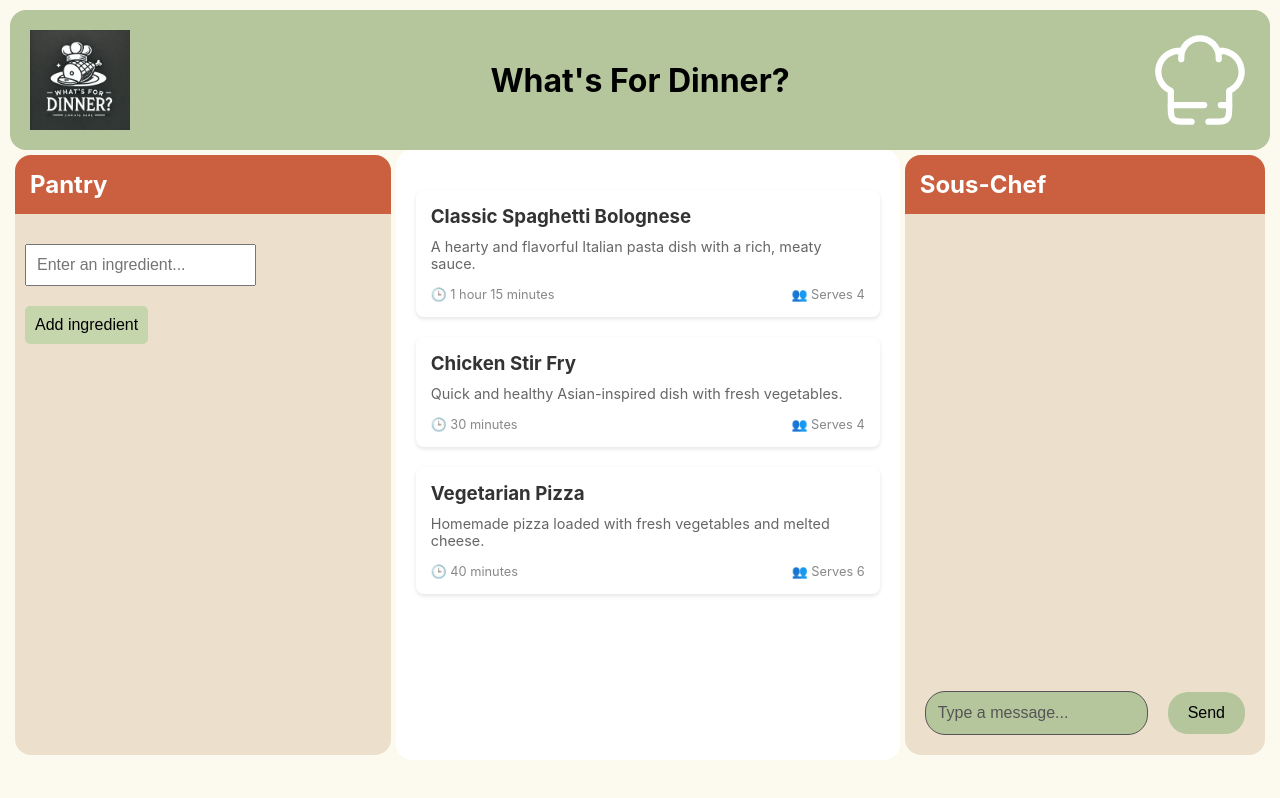
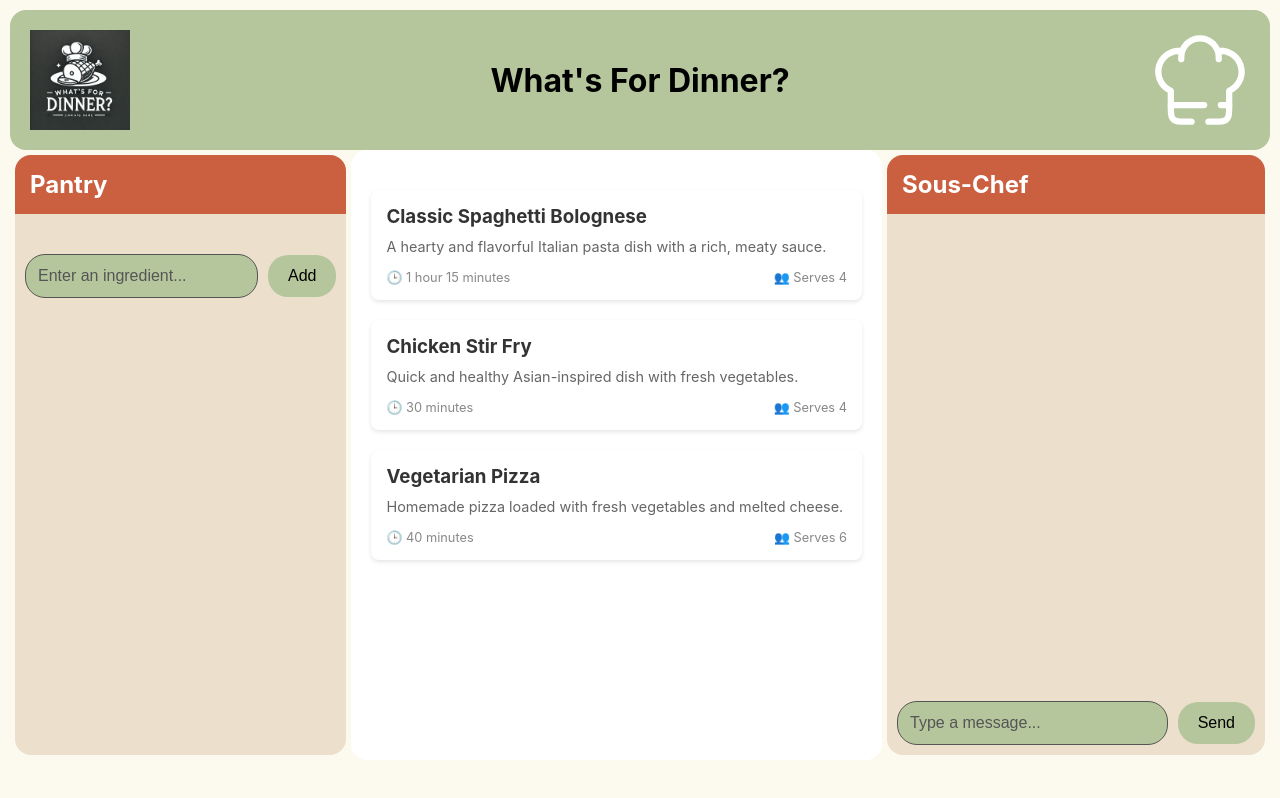
Before and after one commit to Stinger18/MealApp, a React (Create React App) app in the folder src/website/react-app/: page / in a window 1280 px wide. Built offline with nearby package versions, Linux system fonts and the light colour scheme.

Commit message:
Adding Pantry

```diff
--- a/src/website/react-app/src/App.js
+++ b/src/website/react-app/src/App.js
@@ -10,6 +10,29 @@ import Pantry from "./components/Pantry";
 function App() {
   const [message, setMessage] = useState(""); // Store current input message
   const [messages, setMessages] = useState([]); // Store the list of messages
+  const [ChefActive, setChefActive] = useState(true);
+  const [tasks, setTasks] = useState([]);
+  const [newTask, setNewTask] = useState("");
+
+  // Handle chef hat click
+  function handleChefClick() {
+    setChefActive((curr) => !curr);
+  }
+
+  // const handle
+
+  // Handle pantry submission
+  const handlePantrySubmit = (e) => {
+    e.preventDefault();
+    if (newTask.trim() !== "") {
+      setTasks([...tasks, newTask]);
+      setNewTask("");
+    }
+  };
+
+  const handleRemoveItem = (index) => {
+    setTasks(tasks.filter((_, i) => i !== index));
+  };
 
   // Handle input change for message
   const handleInputChange = (e) => {
@@ -50,15 +73,6 @@ function App() {
     }
   };
 
-  //##############################################
-  const [ChefActive, setChefActive] = useState(true);
-  const [tasks, setTasks] = useState([]);
-  const [newTask, setNewTask] = useState("");
-
-  function handleChefClick() {
-    setChefActive((curr) => !curr);
-  }
-
   return (
     <div className="background">
       <TitleBar
@@ -70,9 +84,10 @@ function App() {
         <Sidebar title="Pantry">
           <Pantry
             tasks={tasks}
-            setTasks={setTasks}
             newTask={newTask}
             setNewTask={setNewTask}
+            handleSubmit={handlePantrySubmit}
+            handleRemoveItem={handleRemoveItem}
           />
         </Sidebar>
         <RecipeBox />
--- a/src/website/react-app/src/components/Pantry.css
+++ b/src/website/react-app/src/components/Pantry.css
@@ -1,6 +1,20 @@
 /* Need to fix long messages */
+ul {
+  list-style-type: none;
+  padding: 0;
+}
 
-.message-form {
+li {
+  color: #000;
+  margin: 10px 0;
+  padding: 10px;
+  border-radius: 5px;
+  display: flex;
+  justify-content: space-between;
+  align-items: center;
+}
+
+.input-form {
   padding: 10px;
   display: flex;
   justify-content: center;
@@ -44,49 +58,17 @@
   background-color: #c5d6ad;
 }
 
-/* #################### */
-
-.App {
-  text-align: center;
-  margin-top: 50px;
+.del-btn {
+  padding: 12px 20px;
+  background-color: #ff4646;
+  color: #000;
+  border: none;
+  border-radius: 20px;
+  font-size: 1rem;
+  cursor: pointer;
+  transition: background-color 0.3s ease;
 }
 
-input {
-  padding: 10px;
-  margin: 10px;
-  font-size: 16px;
+.del-btn:hover {
+  background-color: #ff6868;
 }
-
-button {
-  padding: 10px;
-  font-size: 16px;
-  cursor: pointer;
-  margin: 10px;
-}
-
-ul {
-  list-style-type: none;
-  padding: 0;
-}
-
-li {
-  color: #000;
-  margin: 10px 0;
-  padding: 10px;
-  border-radius: 5px;
-  display: flex;
-  justify-content: space-between;
-  align-items: center;
-}
-
-button {
-  background-color: red;
-  background-color: #c5d6ad;
-  color: #000;
-  border: none;
-  border-radius: 5px;
-}
-
-.submit-btn:hover {
-  background-color: #c5d6ad;
-}
--- a/src/website/react-app/src/components/Pantry.js
+++ b/src/website/react-app/src/components/Pantry.js
@@ -1,55 +1,41 @@
 import "./Pantry.css";
 
-function Pantry({ tasks, setTasks, newTask, setNewTask }) {
+function Pantry({
+  tasks,
+  newTask,
+  setNewTask,
+  handleSubmit,
+  handleRemoveItem,
+}) {
   // Add a new task
-  function addTask() {
-    if (newTask.trim() !== "") {
-      setTasks([...tasks, newTask]);
-      setNewTask("");
-    }
-  }
-
-  // Remove a task by index
-  function removeTask(index) {
-    setTasks(tasks.filter((_, i) => i !== index));
-  }
-
   return (
     <>
-      <div>
+      <form className="input-form" onSubmit={handleSubmit}>
         {/* Input field for a new task */}
         <input
           type="text"
           placeholder="Enter an ingredient..."
           value={newTask}
           onChange={(e) => setNewTask(e.target.value)}
+          className="input-field"
         />
         {/* Button to add task */}
-        <button onClick={addTask}>Add ingredient</button>
-      </div>
+        <button onClick={handleSubmit} className="submit-btn">
+          Add
+        </button>
+      </form>
 
       {/* List of tasks */}
       <ul>
         {tasks.map((task, index) => (
           <li key={index}>
             {task}
-            <button onClick={() => removeTask(index)}>Delete</button>
+            <button onClick={() => handleRemoveItem(index)} className="del-btn">
+              Delete
+            </button>
           </li>
         ))}
       </ul>
-
-      {/* <form onSubmit={handleSubmit} className="message-form">
-        <input
-          type="text"
-          value={message}
-          onChange={handleInputChange}
-          placeholder="Type a message..."
-          className="input-field"
-        />
-        <button type="submit" className="submit-btn" aria-label="Send message">
-          Send
-        </button>
-      </form> */}
     </>
   );
 }
```
